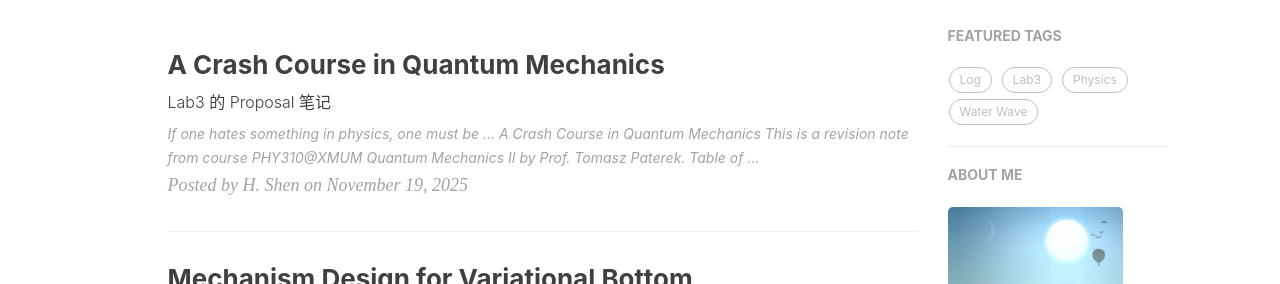
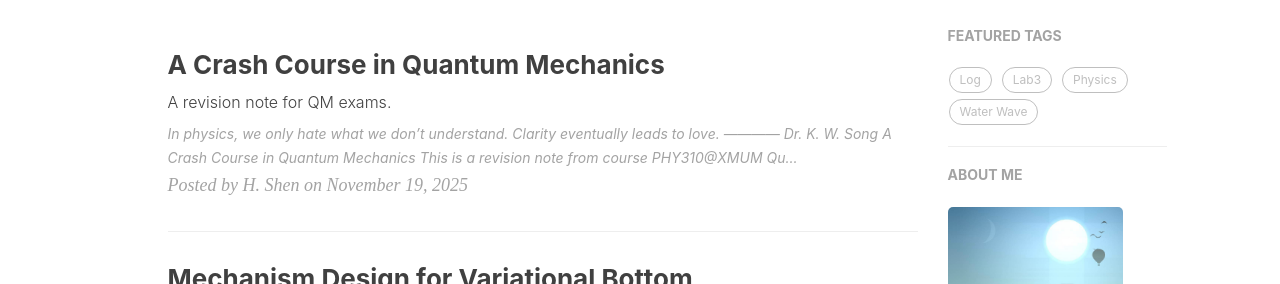
Before and after one commit to Jacques2022/Jacques2022.github.io, a Jekyll site: the page built from index.html, in a window 1280 px wide. Shown: the part 420-704 px from the top of the page. Built offline with Jekyll 4.4.1, drawn with Linux system fonts in a browser that asks for light colours; nearby versions of some CDN libraries; the list of posts is cut into pages by our own code; comment, search, counter and statistics services are not loaded.

Commit message:
[Post] bug fix

```diff
--- a/_posts/2025-11-19-qm2-notes.markdown
+++ b/_posts/2025-11-19-qm2-notes.markdown
@@ -1,7 +1,7 @@
 ---
 layout:     post
 title:      "A Crash Course in Quantum Mechanics"
-subtitle:   "Lab3 的 Proposal 笔记"
+subtitle:   "A revision note for QM exams."
 date:       2025-11-19 14:35:08
 author:     "H. Shen"
 header-img: "img/post-bg-xmum.jpg"
@@ -12,7 +12,7 @@ tags:
     - Note
 ---
 
-> If one hates something in physics, one must be ...
+> In physics, we only hate what we don't understand. Clarity eventually leads to love. ———— Dr. K. W. Song
 
 # A Crash Course in Quantum Mechanics
 
```
